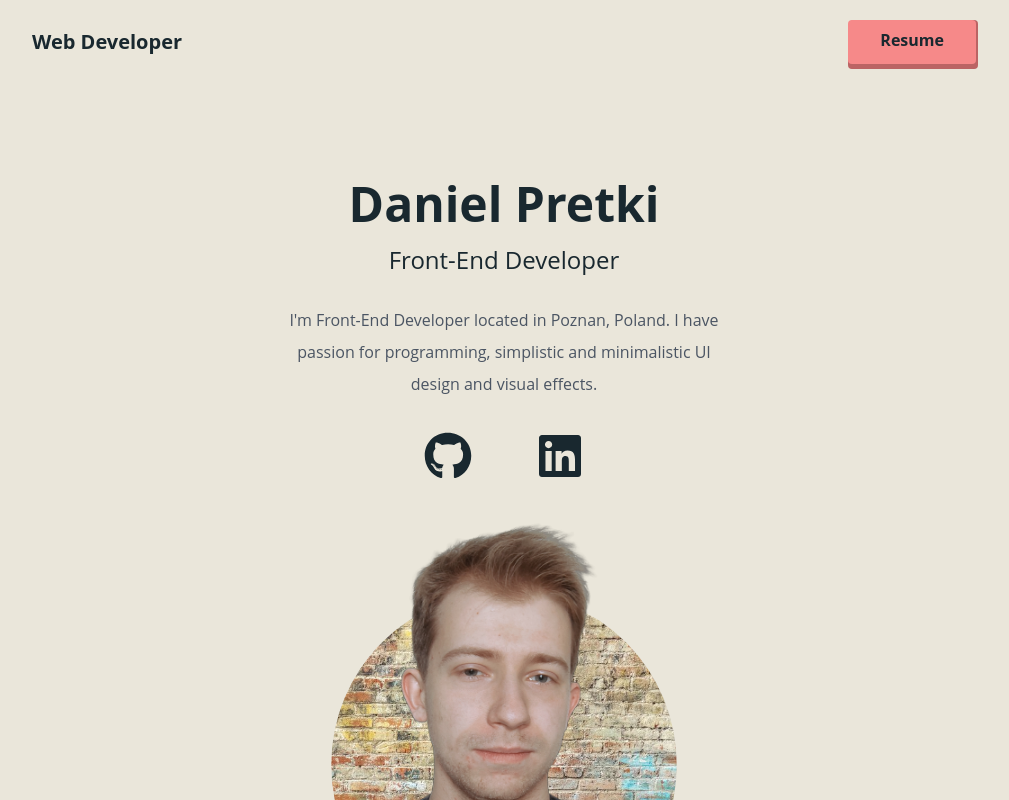
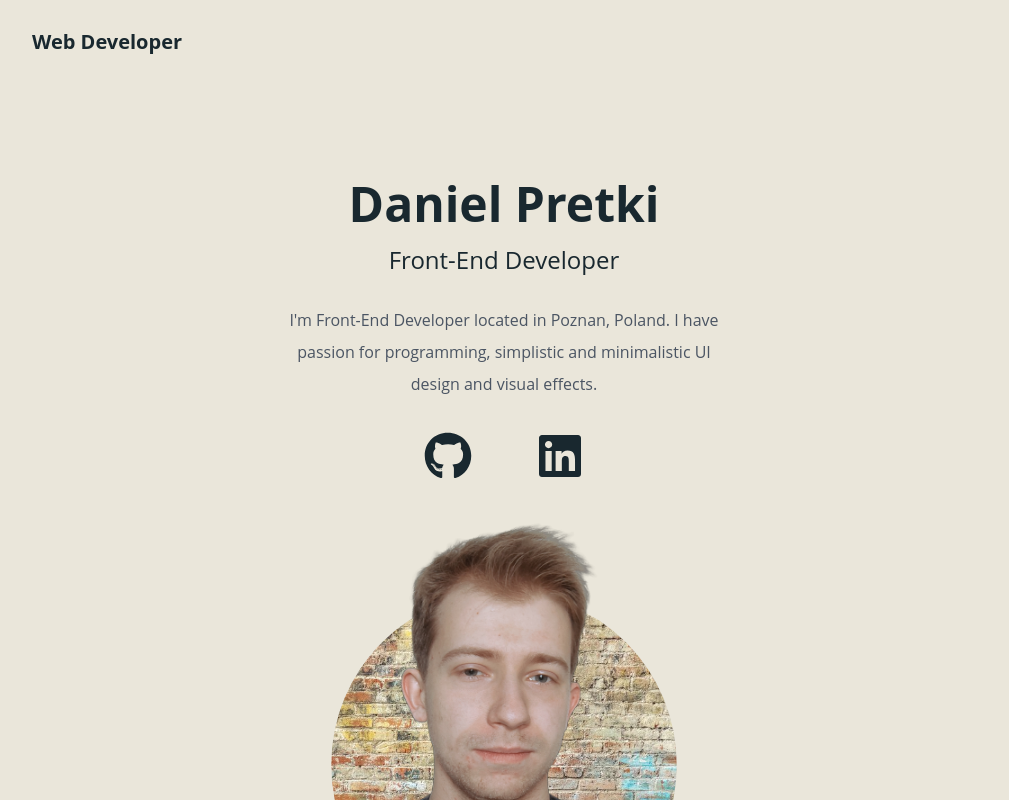
Before and after one commit to Endward01/Endward01.github.io, a React (Create React App) app: page / in a window 1280 px wide. Shown: the top 800 px of the page, without its empty margins (136-1145 px from the left). Built offline with nearby package versions, Linux system fonts and the light colour scheme.

Commit message:
removed resume from website for privacy

```diff
--- a/src/components/Section-One/Navbar.jsx
+++ b/src/components/Section-One/Navbar.jsx
@@ -1,18 +1,18 @@
-import resume from "../../docs/resume.pdf";
+// import resume from "../../docs/resume.pdf";
 
 const Navbar = () => {
   return (
     <nav className="py-5 md:mb-12 flex justify-between">
       <h1 className="text-xl py-2 font-bold">Web Developer</h1>
 
-      <a
+      {/* <a
         href={resume}
         className="ease-in-out duration-100 btn font-bold px-8 py-3 rounded"
         target="_blank"
         rel="noreferrer"
       >
         Resume
-      </a>
+      </a> */}
     </nav>
   );
 };
```
Also changed, not shown: 1 other file (tests, documents, lock files or other folders).
